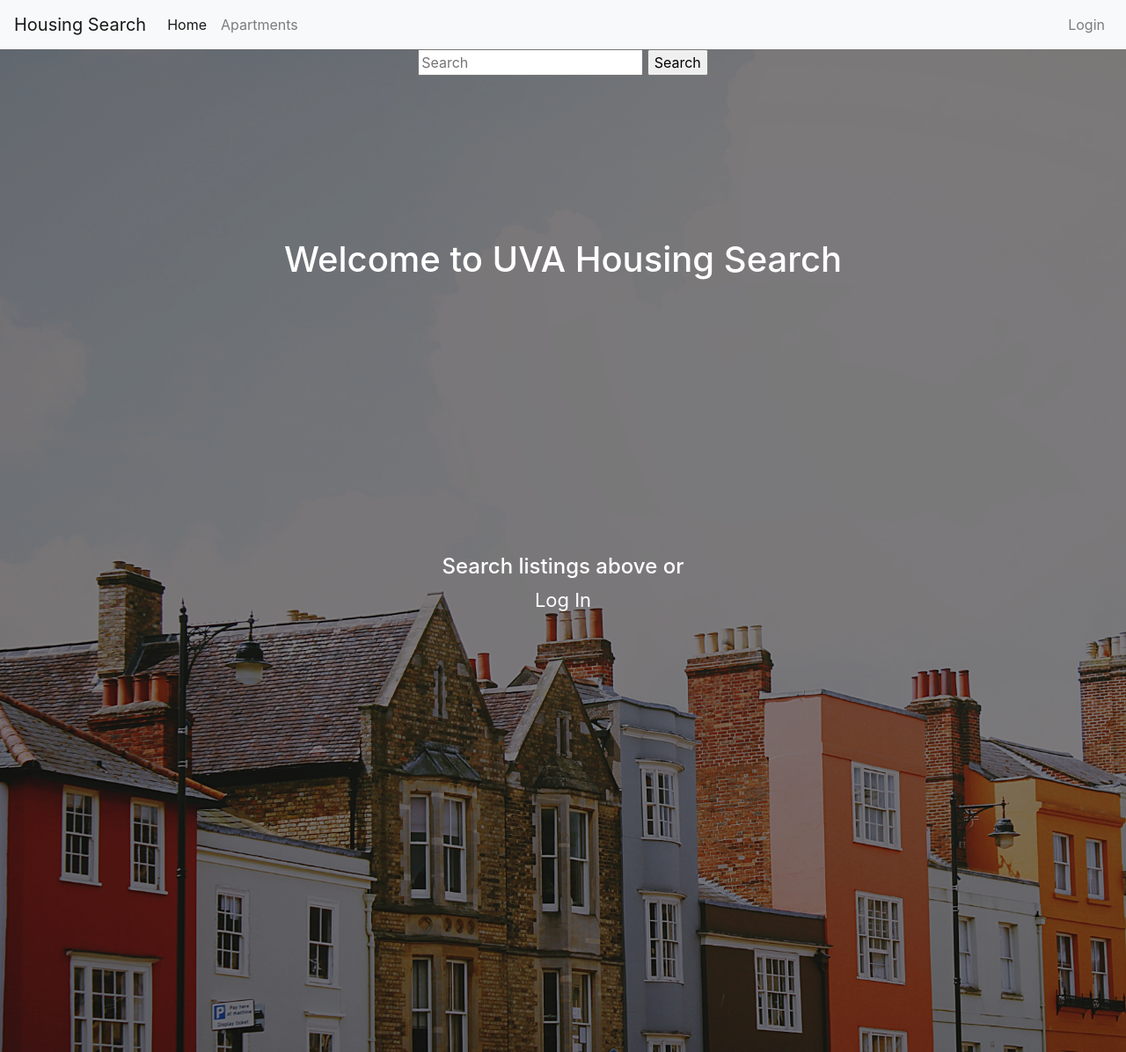
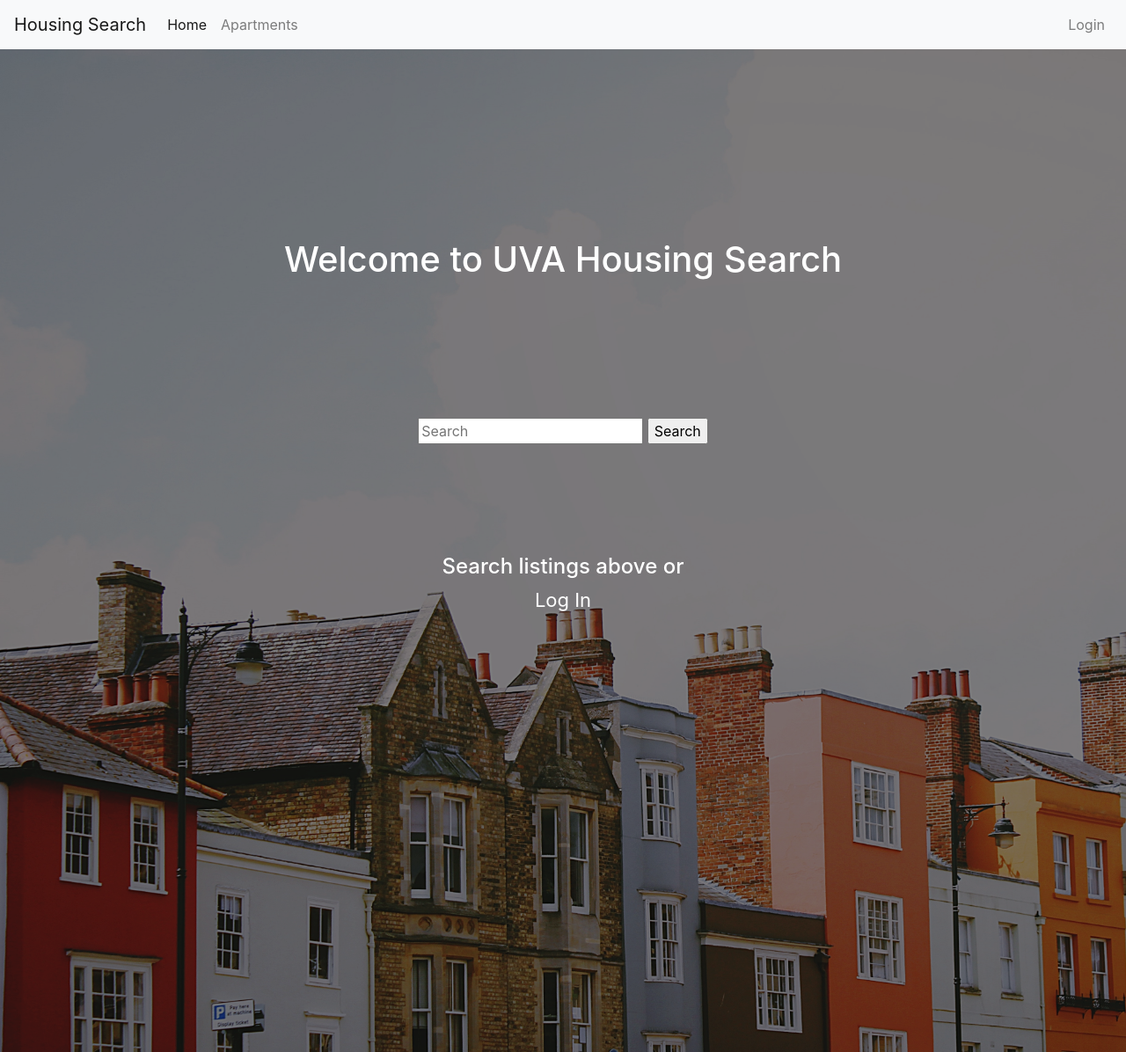
Before and after one commit to meganm18/Group-Project-Housing-Website, a Django app: page / in a window 1280 px wide. Shown: the whole page at 88% size. Run offline with Django 3.2, Linux system fonts and the light colour scheme; some libraries are stand-ins or nearby versions.

Commit message:
fixed search bar

```diff
--- a/housing_app/templates/home.html
+++ b/housing_app/templates/home.html
@@ -4,7 +4,14 @@
 
 
 	{% block content %}
+<style>
 
+div.search_box{
+position: relative;
+	top: 35%;
+}
+
+</style>
 	<div class="home_background_image"></div>
 
 	<div class="home_content_container">
@@ -22,12 +29,14 @@
 			</div>
 
 		{% endif %}
-		<div class="search_bar">
+		<div class="search_box">
 			<form action="/apartments" method="get">
 				<input type="text" name="search" placeholder="Search" >
 			  	<input type="submit" value="Search">
 			</form>
 		</div>
+
+
 
 		{% if user and user.is_anonymous %}
 			<div class="home_login_div">
```
